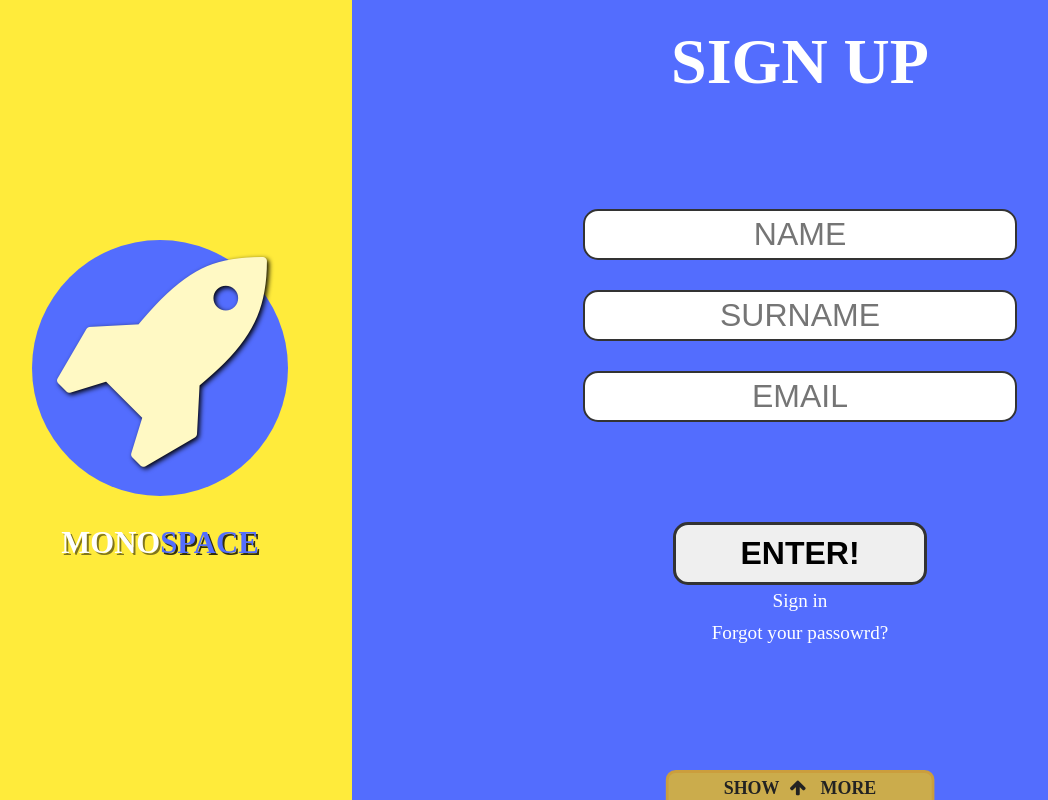
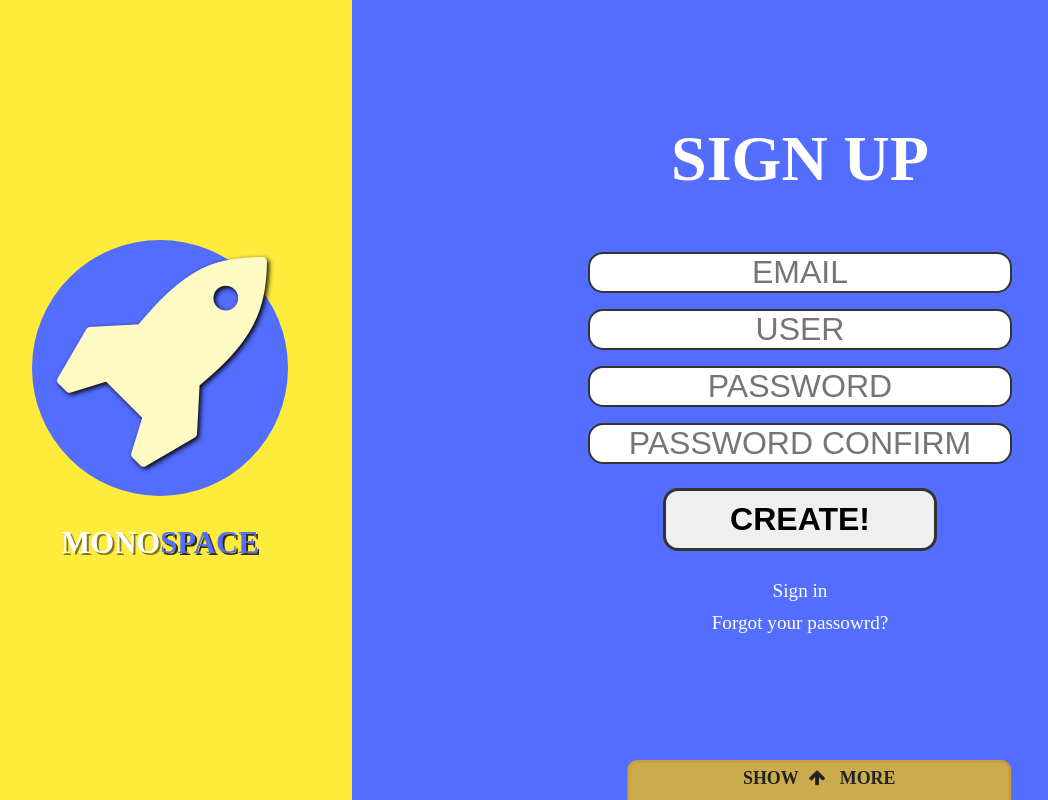
Before and after one commit to fraineri96/old_monospace, a plain HTML site: page sign_up.html in a window 1280 px wide. Shown: the whole page, without its empty margins (32-1080 px from the left). Drawn offline with Linux system fonts and the light colour scheme.

Commit message:
Sign_in/up Fullpage (Semifix)

```diff
--- a/css/home.css
+++ b/css/home.css
@@ -42,7 +42,7 @@
 
 	background-color: #536DFE;
 	width: 22vw;
-
+	margin-top: 8vh;
 	color: #fff;
 }
 
--- a/css/main.css
+++ b/css/main.css
@@ -23,7 +23,7 @@
 	display: block;
 	padding: 10px 5vw;
 	margin: auto;
-	margin-top: 100px;
+	/*margin-top: 100px;*/
 	border: 3px solid #333;
 	border-radius: 15px;
 
@@ -45,9 +45,10 @@
 	top: 100%;
 	left: 50%;
 
+
 	background-color: rgba(255,200,0,.3);
 	width: 30%;
-	height: 30px;
+	height: 40px;
 	padding-top: 5px;
 	border: 3px solid rgba(200,100,0,.2);
 	border-bottom: none;
@@ -56,9 +57,11 @@
 	border-bottom-right-radius: 0;
 	text-align: center;
 
-	transform: translateY(-100%)
+	transform: translateY(-40px)
 				translateX(-50%);
 }
+
+
 
 .main-footer i{
 	padding-left: 10px;
--- /dev/null
+++ b/css/sign.css
@@ -0,0 +1,88 @@
+.main-Sign{
+	display: flex;
+	width: 100vw;
+	min-height: 100vh;
+	height: 100vh;
+	background-color: #FFF9C4;
+}
+
+.mSign-header{
+	background-color: #FFEB3B;
+	width: 30vw;
+	height: 100%;
+	text-align: center;
+}
+
+.mSign-header-logoCont{
+	display: flex;
+	flex-direction: column;
+	justify-content: center;
+	height: 100%;
+}
+
+.mSign-header-subtitle{
+	margin-top: 30px;
+	color: #fff;
+	text-shadow: 2px 2px rgba(0,0,0,.5);
+	font-size: 2.4vw;
+}
+
+.subtitle-mono{
+	color: #536DFE;
+	text-shadow: 2px 2px rgba(0,0,0,.8);
+}
+
+.content{
+	display: flex;
+	flex-direction: column;
+	justify-content: center;
+
+	background-color: #536DFE;
+	width: 70vw;
+	height: 100%;
+	text-align: center;
+}
+
+.mSign-form-title{
+	position: relative;
+	transform: translateY(-5vh);
+	color: #fff;
+	font-size: 5vw;
+	text-transform: uppercase;
+}
+
+.mSign-form{
+	/*padding-top: 50px;*/
+}
+
+.form-input{
+	display: block;
+	margin: auto;
+	margin-top: 2vh;
+	border: 2px solid #333;
+	border-radius: 15px;
+
+	color: #333;
+	font-size: 2.5vw;
+	text-align: center;
+}
+
+.mSign-signIn,
+.mSign-signUp,
+.mSign-forgot{
+	display: block;
+	padding: 5px;
+	color: #fff;
+	font-size: 1.5vw;
+}
+
+.enter-button{
+	margin-top: 3vh;
+	margin-bottom: 3vh;
+}
+
+.main-footer{
+	background-color: rgba(255,200,0,.7);
+	transform: translateY(-40px)
+				translateX(5%);
+}
--- a/sign_up.html
+++ b/sign_up.html
@@ -3,33 +3,41 @@
 <head>
 	<link rel="stylesheet" href="css/font-awesome/css/font-awesome.min.css">
 	<link rel="stylesheet" type="text/css" href="css/main.css">
-	<link rel="stylesheet" type="text/css" href="css/sign_up.css">
+	<link rel="stylesheet" type="text/css" href="css/sign.css">
 
 	<meta charset="utf-8">
 	<title>Monospace ~ Sign Up</title>
 </head>
 <body>
-<div class="main-login">
-	<header class="mLogin-header">
-		<div class="mLogin-header-logoCont">
-			<h1 class="mLogin-header-title">
+<div class="main-Sign">
+	<header class="mSign-header">
+		<div class="mSign-header-logoCont">
+			<h1 class="mSign-header-title">
 				<a href="index.html"><i id="logo" class="fa fa-rocket" aria-hidden="true"></i></a>
 			</h1>
-			<h2 class="mLogin-header-subtitle">MONO<span class="subtitle-mono">SPACE</span></h2>
+			<h2 class="mSign-header-subtitle">MONO<span class="subtitle-mono">SPACE</span></h2>
 		</div>
 	</header>
 	<div class="content">
-		<div class="mLogin-formCont">
-			<h3 class="mLogin-form-title">Sign Up</h3>
-			<form class="mLogin-form">
+
+		<div class="mSign-formCont">
+			<h3 class="mSign-form-title">Sign Up</h3>
+			<form class="mSign-form">
+				<!-- JAVASCRIPT FORM
 				<input class="form-input" type="text" name="" placeholder="NAME">
 				<input class="form-input" type="text" name="" placeholder="SURNAME">
+				<input class="form-input" type="text" name="" placeholder="COUNTRY">
+				-->
 				<input class="form-input" type="email" name="" placeholder="EMAIL">
-				<input class="enter-button" type="submit" name="" value="ENTER!">
-				<a class="mLogin-signIn" href="#">Sign in</a></span>
-				<a class="mLogin-forgot" href="#">Forgot your passowrd?</a></span>
+				<input class="form-input" type="text" name="" placeholder="USER">
+				<input class="form-input" type="passowrd" name="" placeholder="PASSWORD">
+				<input class="form-input" type="passowrd" name="" placeholder="PASSWORD CONFIRM">
+				<input class="enter-button" type="submit" name="" value="CREATE!">
+				<a class="mSign-signIn" href="sign_in.html">Sign in</a></span>
+				<a class="mSign-forgot" href="#">Forgot your passowrd?</a></span>
 			</form>
 		</div>
+
 		<footer class="main-footer">
 			<span class="mFooter-info">show<i class="fa fa-arrow-up" aria-hidden="true"></i>
 	 more</span>
--- a/css/sign_up.css
+++ b/trash/login.css
@@ -1,24 +1,26 @@
-.main-login{
+.main-Sign{
 	display: flex;
 	width: 100vw;
+	min-height: 100vh;
 	height: 100vh;
 	background-color: #FFF9C4;
 }
 
-.mLogin-header{
+.mSign-header{
 	background-color: #FFEB3B;
 	width: 30vw;
+	height: 100%;
 	text-align: center;
 }
 
-.mLogin-header-logoCont{
+.mSign-header-logoCont{
 	display: flex;
 	flex-direction: column;
 	justify-content: center;
 	height: 100%;
 }
 
-.mLogin-header-subtitle{
+.mSign-header-subtitle{
 	margin-top: 30px;
 	color: #fff;
 	text-shadow: 2px 2px rgba(0,0,0,.5);
@@ -31,8 +33,6 @@
 }
 
 .content{
-	position: relative;
-
 	display: flex;
 	flex-direction: column;
 	justify-content: center;
@@ -40,29 +40,19 @@
 	background-color: #536DFE;
 	width: 70vw;
 	height: 100%;
-	padding-top: 30px;
-	padding-bottom: 20%;
 	text-align: center;
 }
 
-.mLogin-form-title{
-	margin-top: 100px;
-	margin-bottom: 30px;
+.mSign-form-title{
 	color: #fff;
 	font-size: 5vw;
 	text-transform: uppercase;
 }
 
-.mLogin-form{
-	padding-top: 50px;
-}
-
 .form-input{
 	display: block;
-
-	padding: 5px;
 	margin: auto;
-	margin-top: 30px;
+	margin-top: 1vh;
 	border: 2px solid #333;
 	border-radius: 15px;
 
@@ -71,23 +61,20 @@
 	text-align: center;
 }
 
-.mLogin-signIn,
-.mLogin-forgot{
+.mSign-signUp,
+.mSign-forgot{
 	display: block;
 	padding: 5px;
 	color: #fff;
 	font-size: 1.5vw;
 }
 
-.mLogin-signUp{
-	margin-top: 40px;
+.enter-button{
+	margin-top: 3vh;
 }
 
 .main-footer{
 	background-color: rgba(255,200,0,.7);
-	transform: none;
-	top: 100%;
-	left: 50%;
-	transform: translateY(-30px)
-				translateX(-50%);
+	transform: translateY(-40px)
+				translateX(5%);
 }
--- a/css/login.css
+++ b/trash/sign_up.css
@@ -1,28 +1,27 @@
-body{
-	background: red;
-}
-.main-login{
+.main-Sign{
 	display: flex;
 	width: 100vw;
+	min-height: 100vh;
 	height: 100vh;
 	background-color: #FFF9C4;
 }
 
-.mLogin-header{
+.mSign-header{
 	background-color: #FFEB3B;
 	width: 30vw;
-	height: 100vh;
+	height: 100%;
 	text-align: center;
 }
 
-.mLogin-header-logoCont{
+.mSign-header-logoCont{
 	display: flex;
 	flex-direction: column;
 	justify-content: center;
 	height: 100%;
 }
 
-.mLogin-header-subtitle{
+.mSign-header-subtitle{
+	margin-top: 30px;
 	color: #fff;
 	text-shadow: 2px 2px rgba(0,0,0,.5);
 	font-size: 2.4vw;
@@ -34,8 +33,6 @@ body{
 }
 
 .content{
-	position: relative;
-
 	display: flex;
 	flex-direction: column;
 	justify-content: center;
@@ -43,29 +40,25 @@ body{
 	background-color: #536DFE;
 	width: 70vw;
 	height: 100%;
-	padding-top: 30%; /******/
-	padding-bottom: 50%;
 	text-align: center;
 }
 
-.mLogin-form-title{
-	margin-top: 100px;
-	margin-bottom: 30px;
+.mSign-form-title{
+	position: relative;
+	transform: translateY(-5vh);
 	color: #fff;
 	font-size: 5vw;
 	text-transform: uppercase;
 }
 
-.mLogin-form{
-	padding-top: 50px;
+.mSign-form{
+	/*padding-top: 50px;*/
 }
 
 .form-input{
 	display: block;
-
-	padding: 5px;
 	margin: auto;
-	margin-top: 30px;
+	margin-top: 2vh;
 	border: 2px solid #333;
 	border-radius: 15px;
 
@@ -74,23 +67,21 @@ body{
 	text-align: center;
 }
 
-.mLogin-signUp,
-.mLogin-forgot{
+.mSign-signIn,
+.mSign-forgot{
 	display: block;
 	padding: 5px;
 	color: #fff;
 	font-size: 1.5vw;
 }
 
-.mLogin-signUp{
-	margin-top: 40px;
+.enter-button{
+	margin-top: 3vh;
+	margin-bottom: 3vh;
 }
 
 .main-footer{
 	background-color: rgba(255,200,0,.7);
-	transform: none;
-	top: 100%;
-	left: 50%;
-	transform: translateY(-30px)
-				translateX(-50%);
+	transform: translateY(-40px)
+				translateX(5%);
 }
```
Also changed, not shown: index.html (+1 -7 lines), sign_in.html (renamed from login.html, +11 -11 lines).
